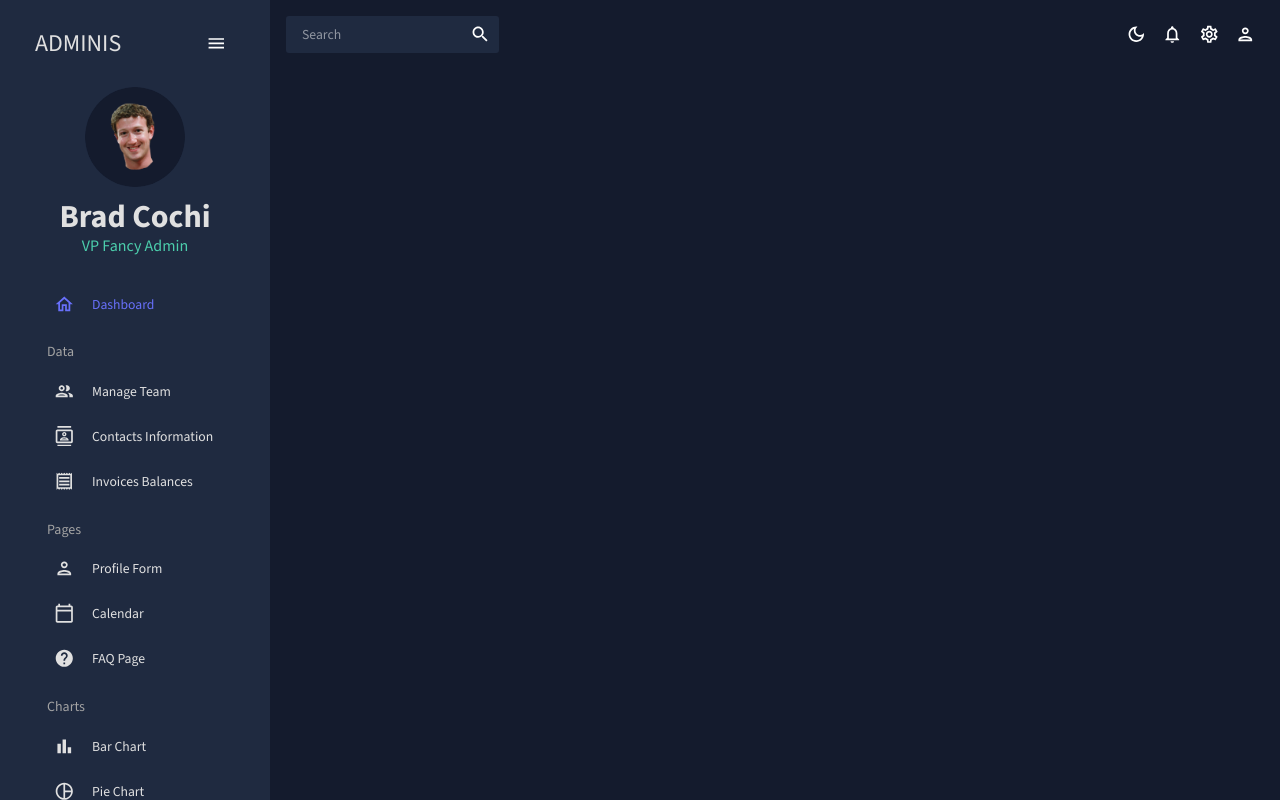
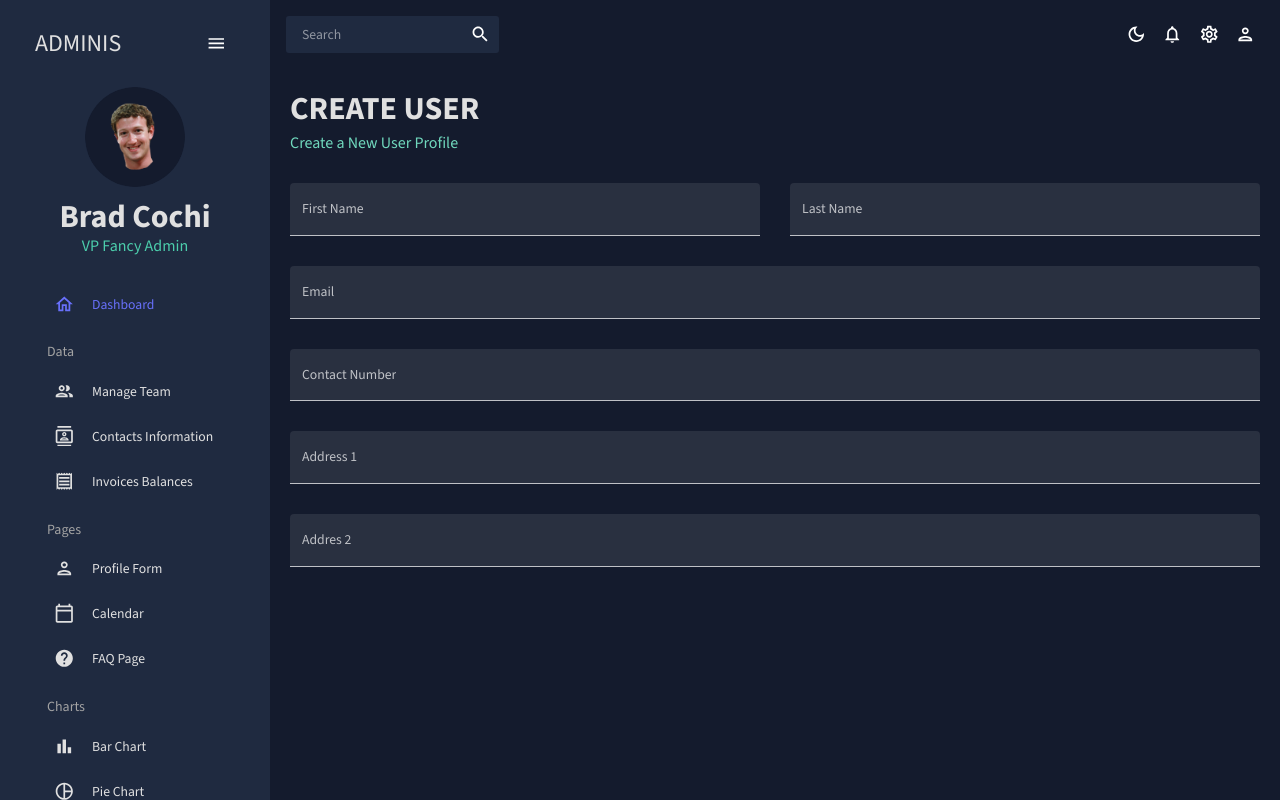
Before and after one commit to bradcochi/react-admin, a React (Create React App) app: page /form in a window 1280 px wide. Built offline with nearby package versions, Linux system fonts and the light colour scheme.

Commit message:
uncommented pre-written Form routes in App.js

```diff
--- a/src/App.js
+++ b/src/App.js
@@ -7,8 +7,8 @@ import Dashboard from "./scenes/dashboard";
 import Team from "./scenes/team";
 import Contacts from "./scenes/contacts";
 import Invoices from "./scenes/invoices";
+import Form from "./scenes/form";
 // import Bar from "./scenes/bar";
-// import Form from "./scenes/form";
 // import Line from "./scenes/line";
 // import Pie from "./scenes/pie";
 // import FAQ from "./scenes/faq";
@@ -31,8 +31,8 @@ function App() {
               <Route path="/team" element={<Team />} />
               <Route path="/contacts" element={<Contacts />} />
               <Route path="/invoices" element={<Invoices />} />
+              <Route path="/form" element={<Form />} />
               {/* <Route path="/bar" element={<Bar />} /> */}
-              {/* <Route path="/form" element={<Form />} /> */}
               {/* <Route path="/line" element={<Line />} /> */}
               {/* <Route path="/pie" element={<Pie />} /> */}
               {/* <Route path="/faq" element={<FAQ />} /> */}
```
